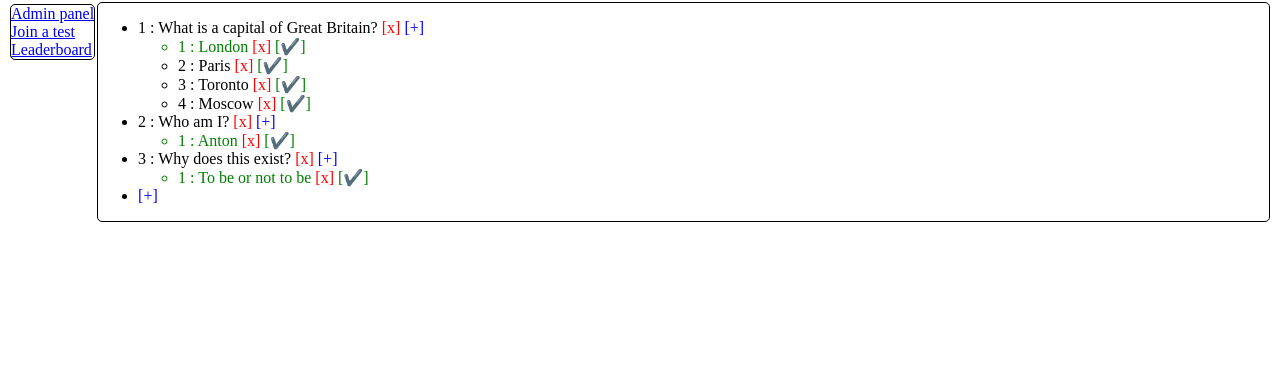
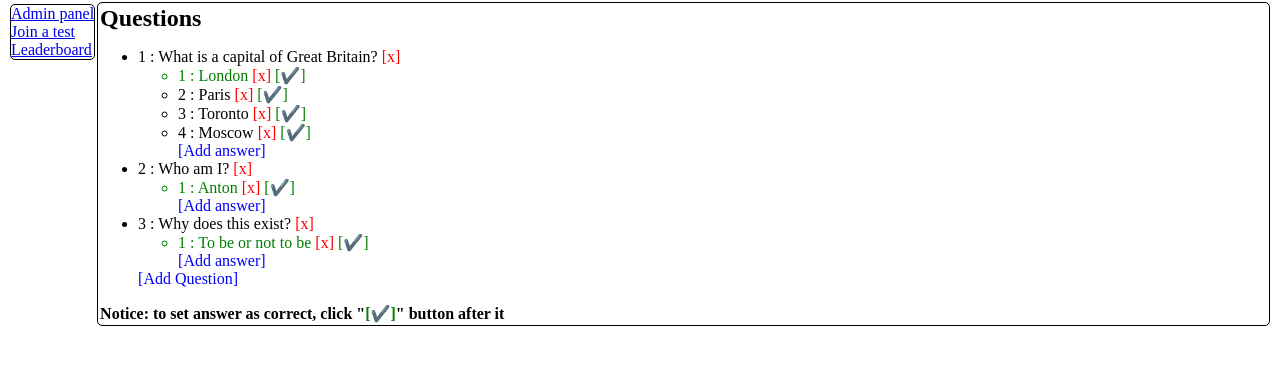
Before and after one commit to UARTman/test-system-project, a Flask app: page /admin/test/1 in a window 1280 px wide. Shown: the part 28-393 px from the top of the page. Run offline with Flask 2, Linux system fonts and the light colour scheme; a user stored in the database is signed in; data comes from the database, SQL or seed files in the repository; both versions use the stored data as it was after the commit.

Commit message:
Graphical changes

```diff
--- a/static/style.css
+++ b/static/style.css
@@ -1,3 +1,7 @@
+.no_margin {
+    margin: 2px;
+}
+
 .bordered {
     border-style: solid;
     border-width: 1px;
--- a/templates/admin_text_test.html
+++ b/templates/admin_text_test.html
@@ -1,12 +1,12 @@
 {% extends "t_base.html" %}
 {% block content %}
+    <h2 class="no_margin">Questions</h2>
     <div class="left">
         <ul>
             {% for i in model %}
                 <li>
                     {{ i.number }} : {{ i.content }}
                     <span class="remove_question text_button" style="color: red;">[x]</span>
-                    <span class="add_answer text_button" style="color: blue">[+]</span>
                     <ul>
                         {% for j in i.answers %}
                             <li {% if i.correct_answer == j.number %} style="color:green;" {% endif %}>
@@ -15,12 +15,17 @@
                                 <span class="correct_answer text_button" style="color: green;">[✔️]</span>
                             </li>
                         {% endfor %}
+                        <li style="list-style-type: none"><span class="add_answer text_button" style="color: blue">[Add answer]</span></li>
                     </ul>
+
                 </li>
             {% endfor %}
-            <li><span class="text_button" id="add_question" style="color: blue">[+]</span></li>
+            <li style="list-style-type: none"><span class="text_button" id="add_question" style="color: blue">[Add Question]</span></li>
         </ul>
+
     </div>
+
+    <h4 class="no_margin">Notice: to set answer as correct, click "<span style="color: green">[✔️]</span>" button after it</h4>
     <script>
         $(function () {
             $( ".remove_answer" ).click(function () {
@@ -52,7 +57,7 @@
                 }).dialog("open")
             });
             $( ".add_answer" ).click(function () {
-                let a = $(this).parent().text().split(':')[0];
+                let a = $(this).parent().parent().parent().text().split(':')[0];
                 a = parseInt(a, 10);
                 textDialog(function (b) {
                     $.post("{{ url_for('action_admin_add_answer', ident=id ) }}", {question: a, content:b},
--- a/templates/adminpanel.html
+++ b/templates/adminpanel.html
@@ -1,5 +1,6 @@
 {% extends "t_base.html" %}
 {% block content %}
+    <h2>Tests:</h2>
     <ul>
         {% for i in results %}
             <li>
@@ -8,8 +9,8 @@
                 <span class="remove_button text_button" style="color: red"> [x] </span>
             </li>
         {% endfor %}
-    <li> <span class="add_test text_button" style="color: blue">[+]</span> </li>
     </ul>
+    <span class="add_test text_button" style="color: blue">[Add test]</span>
     <script>
         $(function(){
             $( ".remove_button" ).click(function () {
--- a/templates/t_base.html
+++ b/templates/t_base.html
@@ -69,8 +69,11 @@
     };
     let textDialog = function (f) {
         let dialog = $("#text_dialog").css("visibility", "visible");
-        $( "#text_dialog > form" ).submit(function () {
-            let text = $("#text_dialog > form").find("input").val();
+        let form = $("#text_dialog > form");
+        let input = form.find("input");
+        input.val("");
+        form.submit(function () {
+            let text = input.val();
             f(text);
             d.dialog("close");
             return false;
--- a/templates/t_list_tests.html
+++ b/templates/t_list_tests.html
@@ -1,5 +1,6 @@
 {% extends "t_base.html" %}
 {% block content %}
+    <h2>Tests:</h2>
     <ul>
         {% for i in results %}
             <li>
```
Also changed, not shown: templates/test_evaluate_text.html (+10 -3 lines), orm.db. Lines whose indentation alone changed are shown as unchanged.
